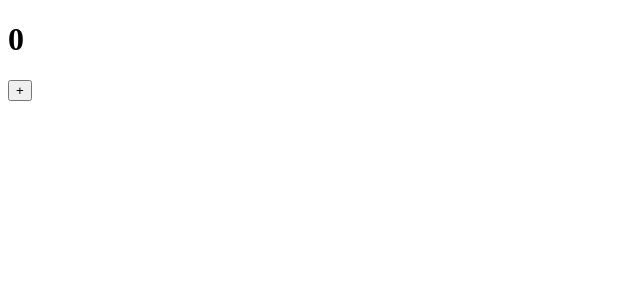
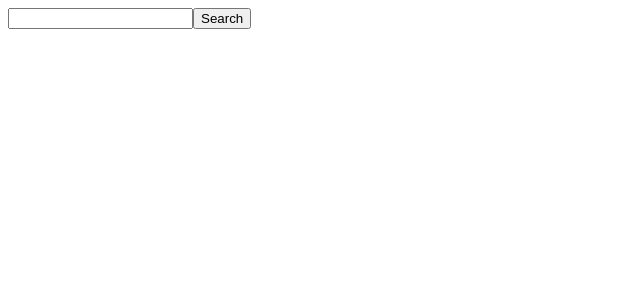
Before and after one commit to georgev-97/react-stack, a React (Create React App) app: page / in a window 1280 px wide. Shown: the top 300 px of the page, without its empty margins (0-640 px from the left). Built offline with nearby package versions, Linux system fonts and the light colour scheme.

Commit message:
feat: add pokemon

```diff
--- a/src/App.jsx
+++ b/src/App.jsx
@@ -1,5 +1,6 @@
 import React from "react";
-import {Counter}  from "./Counter";
+import {Pokemon}  from "./Pokemon";
+//https://pokeapi.co/api/v2/pokemon/{POKEMON_NAME}
 
 export class App extends React.Component{
     onCountChange = (counter) =>{
@@ -7,7 +8,7 @@ export class App extends React.Component{
     }
     render(){
         return <div>
-            <Counter initialValue={0} onCountChange={this.onCountChange} />
+            <Pokemon/>
         </div>
     }
 }
--- a/src/Counter.jsx
+++ /dev/null
@@ -1,16 +0,0 @@
-import { useEffect, useState } from "react";
-
-export function Counter({ initialValue = 0, onCountChange }) {
-  let [counter, setCounter] = useState(initialValue);
-
-  useEffect(() => {
-    onCountChange(counter);
-  }, [counter]);
-
-  return (
-    <div>
-      <h1>{counter}</h1>
-      <button onClick={() => setCounter((counter) => counter + 1)}>+</button>
-    </div>
-  );
-}
--- /dev/null
+++ b/src/Pokemon.jsx
@@ -0,0 +1,85 @@
+//https://pokeapi.co/api/v2/pokemon/{POKEMON_NAME}
+
+import { useEffect, useState } from "react";
+
+export function Pokemon(props) {
+  const [pokemonName, setPokemonName] = useState("");
+  const [pokemon, setPokemon] = useState(null);
+  const [error, setError] = useState("");
+  const [loading, setLoading] = useState(false);
+
+  function searchPokemon() {
+    setLoading(true);
+    setError(null);
+    setPokemon(null);
+    fetch(`https://pokeapi.co/api/v2/pokemon/${pokemonName}`)
+      .then((response) => response.json())
+      .then((data) => setPokemon(data))
+      .catch((error) => {
+        setError(error.message);
+      })
+      .finally(setLoading(false));
+  }
+
+  function moreDetails() {
+    setLoading(true);
+    setError(null);
+    fetch(`https://pokeapi.co/api/v2/pokemon-species/${pokemon.id}`)
+      .then((response) => response.json())
+      .then((data) => setPokemon((pokemon) => ({ ...pokemon, ...data })))
+      .catch((error) => {
+        setError(error.message);
+      })
+      .finally(setLoading(false));
+  }
+
+  useEffect(() => {
+    console.log(pokemon);
+  }, [pokemon]);
+
+  return (
+    <div>
+      <input
+        type="text"
+        value={pokemonName}
+        onChange={(event) => setPokemonName(event.target.value)}
+      />
+      <button onClick={searchPokemon}>Search</button>
+      {pokemon && (
+        <div>
+          <h1>Name: {pokemon.name}</h1>
+          <img
+            src={pokemon.sprites.back_default}
+            alt=""
+            width="200px"
+            height="200px"
+          />
+          <h2>Base experience: {pokemon.base_experience}</h2>
+          <div style={{ backgroundColor: "azure", padding: "20px" }}>
+            <h2>Abilities</h2>
+            <ul>
+              {pokemon.abilities.map((el, index) => {
+                return <li key={index}>{el.ability.name}</li>;
+              })}
+            </ul>
+          </div>
+          <button onClick={moreDetails}>More details</button>
+          {pokemon.egg_groups && (
+            <div style={{ backgroundColor: "azure", padding: "20px" }}>
+              <h2>Color: {pokemon.color.name}</h2>
+              <h2>Shape: {pokemon.shape.name}</h2>
+              <h2>EggGroups</h2>
+              <ul>
+                {pokemon.egg_groups.map((el, index) => {
+                  return <li key={index}>{el.name}</li>;
+                })}
+              </ul>
+            </div>
+          )}
+        </div>
+      )}
+      {error && <h1>{error}</h1>}
+      {loading && <h1>Loading...</h1>}
+    </div>
+  );
+}
```
